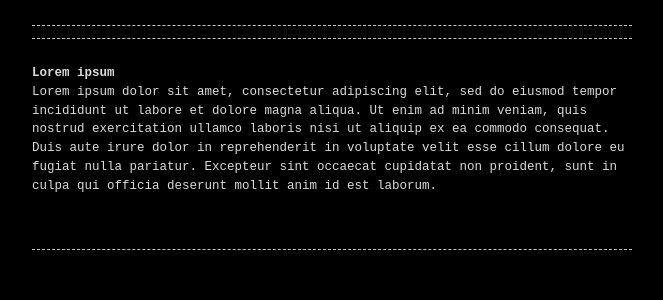
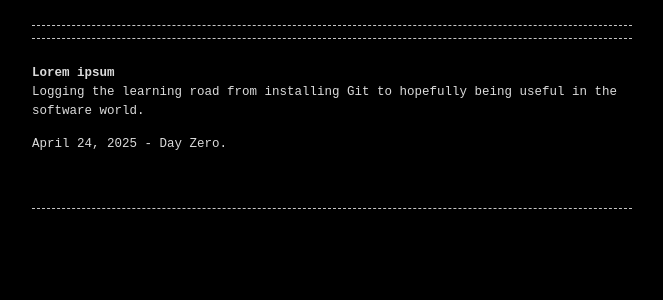
Before and after one commit to jackusherr/dev-learning-terminal-blog, a Jekyll site: the page built from index.md, in a window 1280 px wide. Shown: the top 300 px of the page, without its empty margins (308-971 px from the left). Built offline with Jekyll 4.4.1, drawn with Linux system fonts in a browser that asks for light colours.

Commit message:
changed content

```diff
--- a/index.md
+++ b/index.md
@@ -1,9 +1,11 @@
 ---
-title: /
+title: Welcome to Jack's Dev-core Terminal Blog
 layout: home
 permalink: /
 ---
 
 # Lorem ipsum
 
-Lorem ipsum dolor sit amet, consectetur adipiscing elit, sed do eiusmod tempor incididunt ut labore et dolore magna aliqua. Ut enim ad minim veniam, quis nostrud exercitation ullamco laboris nisi ut aliquip ex ea commodo consequat. Duis aute irure dolor in reprehenderit in voluptate velit esse cillum dolore eu fugiat nulla pariatur. Excepteur sint occaecat cupidatat non proident, sunt in culpa qui officia deserunt mollit anim id est laborum.
+Logging the learning road from installing Git to hopefully being useful in the software world.
+
+April 24, 2025 - Day Zero.
```
